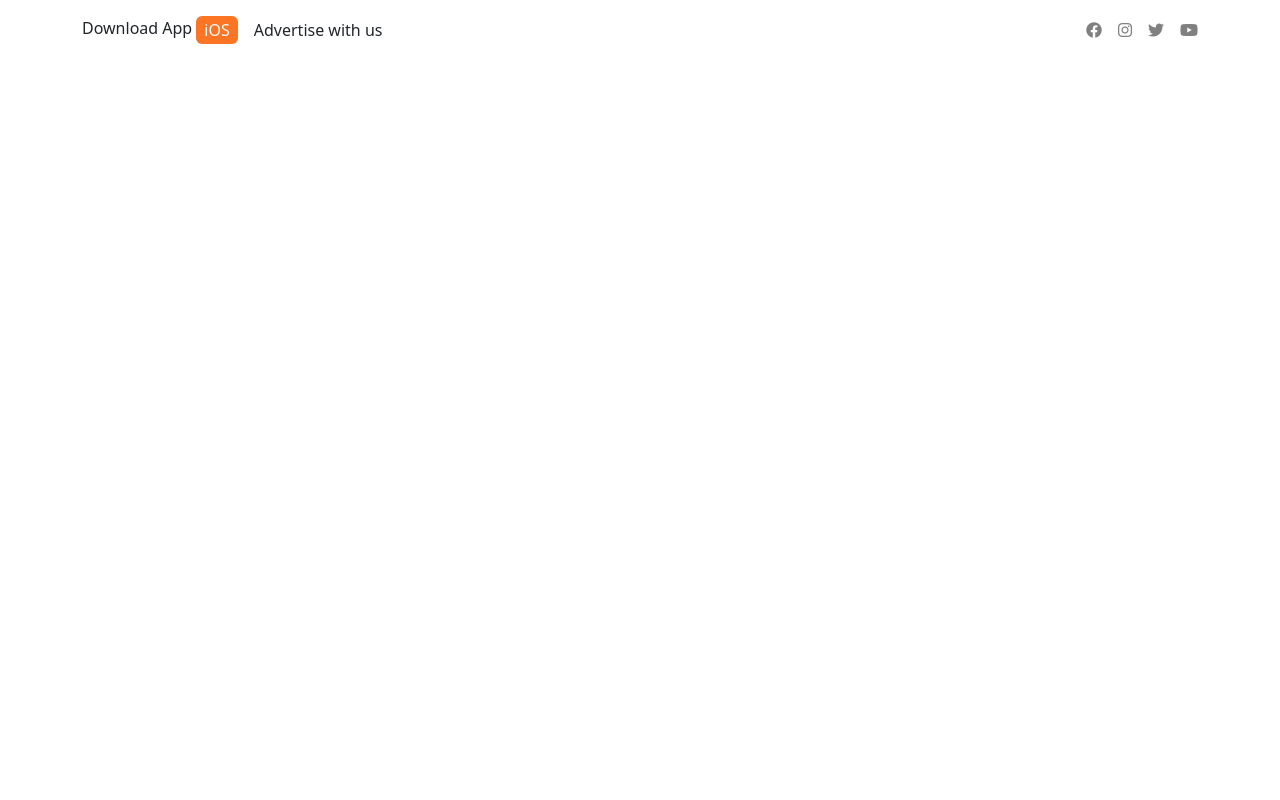
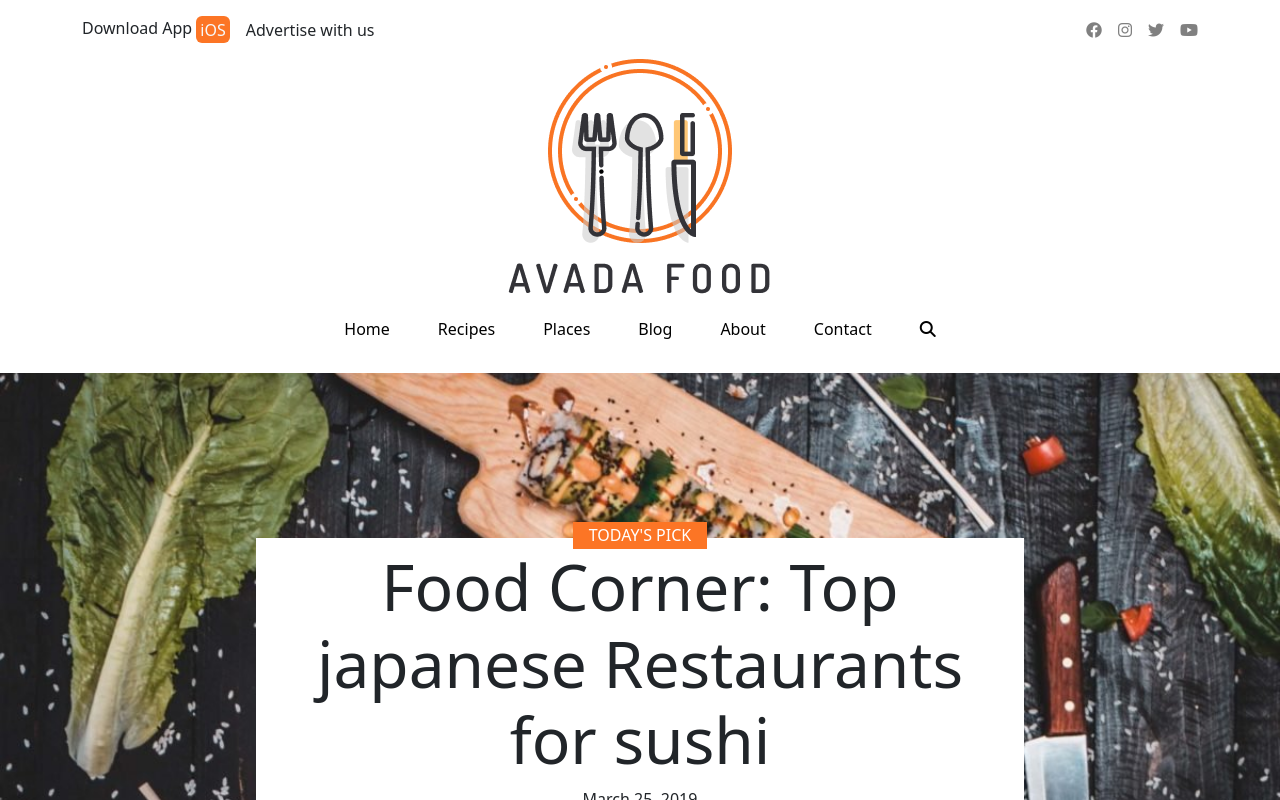
Before and after one commit to robertonesta/proj-html-vuejs, a Vue app: page / in a window 1280 px wide. Shown: the top 800 px of the page. Built offline with nearby package versions, Linux system fonts and the light colour scheme.

Commit message:
add jumbotron component

```diff
--- a/src/components/appHeader.vue
+++ b/src/components/appHeader.vue
@@ -1,14 +1,20 @@
 <template>
     <header>
         <socialMenu></socialMenu>
+        <div class="logo d-flex justify-content-center">
+            <img src="../assets/img/avada-food-logo-2x.png" alt="">
+        </div>
+        <navbarMenu/>
     </header>
 </template>
 
 <script>
 import socialMenu from "./socialMenu.vue"
+import navbarMenu from "./navbarMenu.vue"
 export default {
     components: {
-        socialMenu
+        socialMenu,
+        navbarMenu,
     },
     name: "appHeader",
     setup () {
@@ -19,4 +25,5 @@ export default {
 
 <style lang="scss" scoped>
 
+
 </style>
--- a/src/components/appMain.vue
+++ b/src/components/appMain.vue
@@ -1,10 +1,16 @@
 <template>
-
+    <main>
+        <jumboTron/>
+    </main>
 </template>
 
 <script>
+import jumboTron from "./jumboTron.vue"
 export default {
     name: "appMain",
+    components: {
+        jumboTron,
+    },
     setup () {
 
 
--- /dev/null
+++ b/src/components/jumboTron.vue
@@ -0,0 +1,56 @@
+<template>
+    <div class="jumbo_bg">
+        <div class="jumbo_text d-flex flex-column align-items-center text-center">
+            <div class="jumbo_pin text-uppercase py-1">
+                <h6>Today's Pick</h6>
+            </div>
+            <h2>Food Corner: Top japanese Restaurants for sushi</h2>
+            <p>March 25, 2019</p>
+        </div>
+
+    </div>
+</template>
+
+<script>
+export default {
+    name: "jumboTron",
+    setup () {
+
+
+        return {}
+    }
+}
+</script>
+
+<style lang="scss" scoped>
+.jumbo_bg{
+    justify-content: center;
+    display: flex;
+    background-image: url(../assets/img/single-post-img3-1200x790.jpg);
+    background-size: cover;
+    background-position: center;
+    height: 650px;
+
+    .jumbo_text{
+        padding: 2rem;
+        background-color: white;
+        width: 60%;
+        margin: auto;
+        .jumbo_pin{
+            padding: 0 1rem;
+            margin-top: -3rem;
+            transform: translate(0%, -0%);
+            background-color: #fc7525;
+            color:white;
+            h6{
+                margin-bottom: 0;
+            }
+    }
+        h2{
+            font-size: 4rem;
+        }
+    }
+}
+
+
+</style>
--- /dev/null
+++ b/src/components/navbarMenu.vue
@@ -0,0 +1,34 @@
+<template>
+    <nav class="container d-flex justify-content-around py-3 ">
+            <ul class="d-flex list-unstyled gap-5">
+                <li><a href="">Home</a></li>
+                <li><a href="">Recipes</a></li>
+                <li><a href="">Places</a></li>
+                <li><a href="">Blog</a></li>
+                <li><a href="">About</a></li>
+                <li><a href="">Contact</a></li>
+                <li><a href=""><i class="fa-solid fa-magnifying-glass"></i></a></li>
+            </ul>
+        </nav>
+</template>
+
+<script>
+export default {
+    name: "navbarMenu",
+    setup () {
+
+
+        return {}
+    }
+}
+</script>
+
+<style lang="scss" scoped>
+nav{
+    a{
+        text-decoration: none;
+        color: black;
+    }
+}
+
+</style>
--- a/src/components/socialMenu.vue
+++ b/src/components/socialMenu.vue
@@ -31,7 +31,7 @@ export default {
 <style lang="scss" scoped>
 .container{
     button{
-        padding: 0.125rem 0.5rem;
+        padding: 0.1rem 0.25rem;
         background-color: #fc7525;
         border: none;
     };
```
